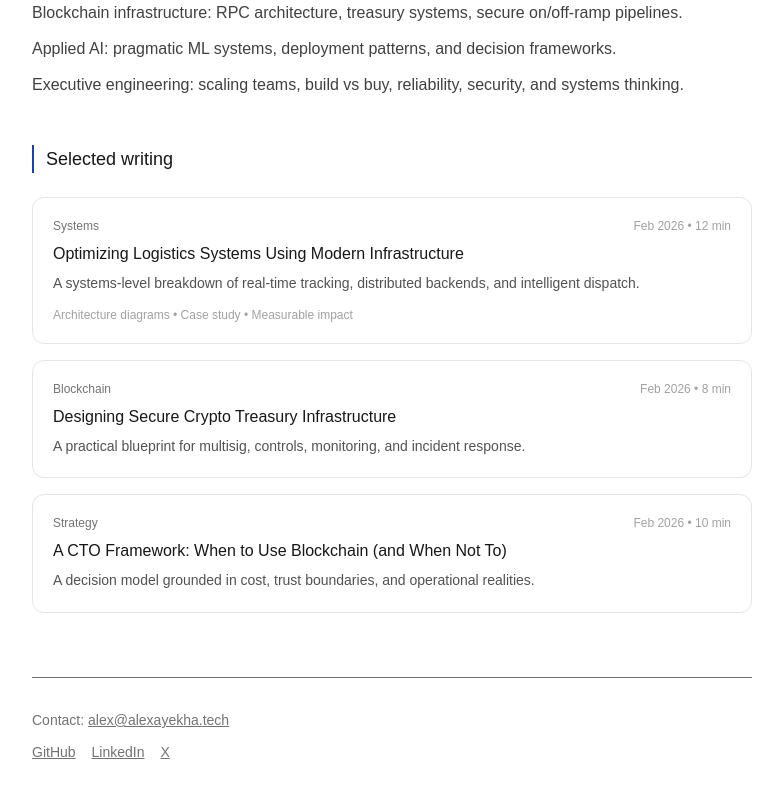
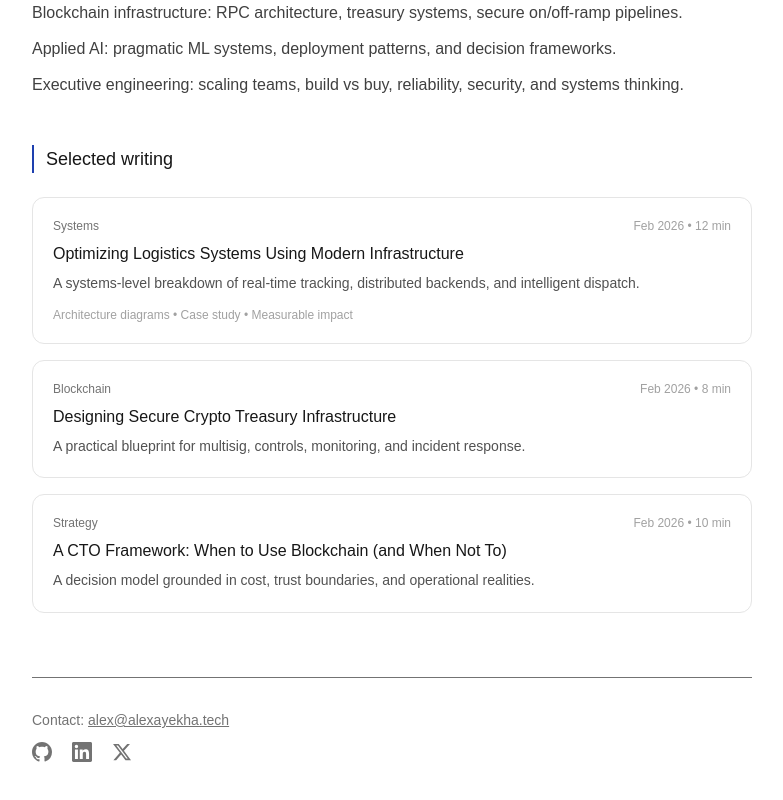
Before and after one commit to AsciencioAlex/alexayekha-site, a Next.js app: page / in a window 1280 px wide. Shown: the part 590-1390 px from the top of the page, without its empty margins (248-1031 px from the left). Built offline with nearby package versions, Linux system fonts and the light colour scheme.

Commit message:
Replace text social links with SVG icons

```diff
--- a/app/page.tsx
+++ b/app/page.tsx
@@ -140,10 +140,16 @@
             alex@alexayekha.tech
           </a>
         </p>
-        <div className="flex gap-4">
-          <a className="underline hover:text-neutral-700 transition-colors" href="https://github.com/AsciencioAlex" target="_blank" rel="noopener noreferrer">GitHub</a>
-          <a className="underline hover:text-neutral-700 transition-colors" href="https://www.linkedin.com/in/alex-asciencio/" target="_blank" rel="noopener noreferrer">LinkedIn</a>
-          <a className="underline hover:text-neutral-700 transition-colors" href="https://x.com/codnetech" target="_blank" rel="noopener noreferrer">X</a>
+        <div className="flex gap-5">
+          <a className="hover:text-neutral-700 transition-colors" href="https://github.com/AsciencioAlex" target="_blank" rel="noopener noreferrer" aria-label="GitHub">
+            <svg className="w-5 h-5" fill="currentColor" viewBox="0 0 24 24"><path d="M12 0C5.37 0 0 5.37 0 12c0 5.31 3.435 9.795 8.205 11.385.6.105.825-.255.825-.57 0-.285-.015-1.23-.015-2.235-3.015.555-3.795-.735-4.035-1.41-.135-.345-.72-1.41-1.23-1.695-.42-.225-1.02-.78-.015-.795.945-.015 1.62.87 1.845 1.23 1.08 1.815 2.805 1.305 3.495.99.105-.78.42-1.305.765-1.605-2.67-.3-5.46-1.335-5.46-5.925 0-1.305.465-2.385 1.23-3.225-.12-.3-.54-1.53.12-3.18 0 0 1.005-.315 3.3 1.23.96-.27 1.98-.405 3-.405s2.04.135 3 .405c2.295-1.56 3.3-1.23 3.3-1.23.66 1.65.24 2.88.12 3.18.765.84 1.23 1.905 1.23 3.225 0 4.605-2.805 5.625-5.475 5.925.435.375.81 1.095.81 2.22 0 1.605-.015 2.895-.015 3.3 0 .315.225.69.825.57A12.02 12.02 0 0024 12c0-6.63-5.37-12-12-12z"/></svg>
+          </a>
+          <a className="hover:text-neutral-700 transition-colors" href="https://www.linkedin.com/in/alex-asciencio/" target="_blank" rel="noopener noreferrer" aria-label="LinkedIn">
+            <svg className="w-5 h-5" fill="currentColor" viewBox="0 0 24 24"><path d="M20.447 20.452h-3.554v-5.569c0-1.328-.027-3.037-1.852-3.037-1.853 0-2.136 1.445-2.136 2.939v5.667H9.351V9h3.414v1.561h.046c.477-.9 1.637-1.85 3.37-1.85 3.601 0 4.267 2.37 4.267 5.455v6.286zM5.337 7.433a2.062 2.062 0 01-2.063-2.065 2.064 2.064 0 112.063 2.065zm1.782 13.019H3.555V9h3.564v11.452zM22.225 0H1.771C.792 0 0 .774 0 1.729v20.542C0 23.227.792 24 1.771 24h20.451C23.2 24 24 23.227 24 22.271V1.729C24 .774 23.2 0 22.222 0h.003z"/></svg>
+          </a>
+          <a className="hover:text-neutral-700 transition-colors" href="https://x.com/codnetech" target="_blank" rel="noopener noreferrer" aria-label="X">
+            <svg className="w-5 h-5" fill="currentColor" viewBox="0 0 24 24"><path d="M18.244 2.25h3.308l-7.227 8.26 8.502 11.24H16.17l-5.214-6.817L4.99 21.75H1.68l7.73-8.835L1.254 2.25H8.08l4.713 6.231zm-1.161 17.52h1.833L7.084 4.126H5.117z"/></svg>
+          </a>
         </div>
       </footer>
     </main>
```
Also changed, not shown: 1 other file (tests, documents, lock files or other folders).
